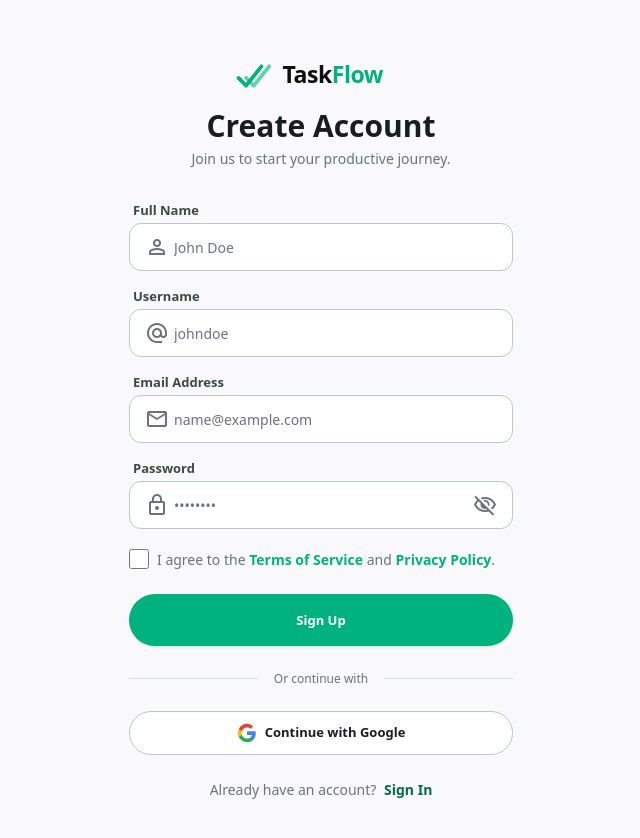
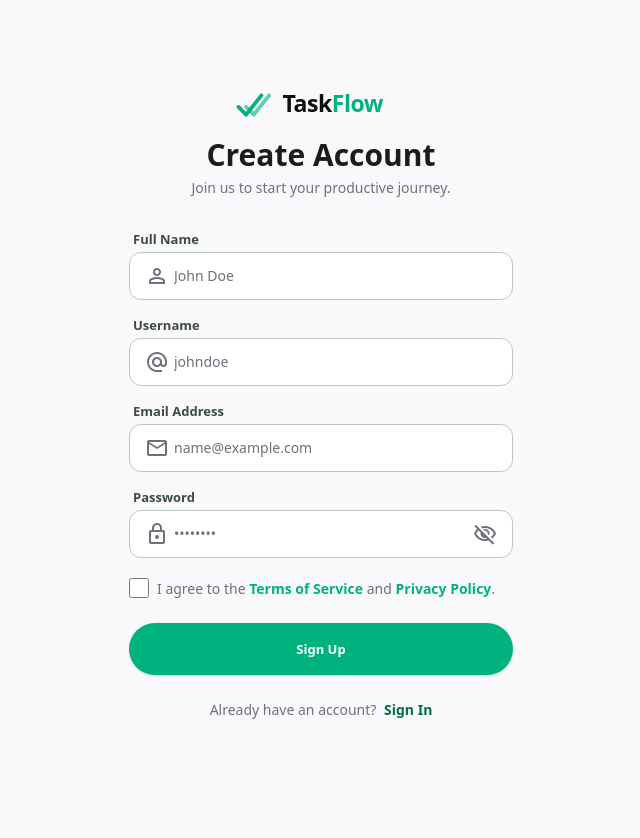
Before and after one commit to Taskflowbyfadhil/Taskflowbyfadhil, a Next.js app: page /register in a window 1280 px wide. Shown: the top 838 px of the page, without its empty margins (319-959 px from the left). After the commit the page ends 800 px from the top, so only its background shows below. Built offline with nearby package versions, Linux system fonts and the light colour scheme; no server answers.

Commit message:
fix: pembaharuan register

```diff
--- a/app/register/page.tsx
+++ b/app/register/page.tsx
@@ -51,26 +51,6 @@
       }
     } catch (err: any) {
       setError(err.message || 'Terjadi kesalahan saat pendaftaran.');
-      setIsLoading(false);
-    }
-  };
-
-  const handleGoogleLogin = async () => {
-    try {
-      setIsLoading(true);
-      const { error } = await supabase.auth.signInWithOAuth({
-        provider: 'google',
-        options: {
-          redirectTo: `${window.location.origin}/auth/callback`,
-        },
-      });
-
-      if (error) {
-        setError(error.message);
-        setIsLoading(false);
-      }
-    } catch (err: any) {
-      setError(err.message || 'Gagal terhubung dengan Google OAuth.');
       setIsLoading(false);
     }
   };
@@ -290,48 +270,6 @@
           </button>
         </form>
 
-        {/* Divider */}
-        <div className="mt-6 relative">
-          <div className="absolute inset-0 flex items-center">
-            <div className="w-full border-t border-[#bbcac0] opacity-50"></div>
-          </div>
-          <div className="relative flex justify-center text-sm">
-            <span className="px-4 text-[12px] text-[#6E717C] bg-[#f9f9fb]">
-              Or continue with
-            </span>
-          </div>
-        </div>
-
-        {/* Social Login Supabase Google OAuth */}
-        <div className="mt-6">
-          <button
-            className="w-full flex items-center justify-center gap-2 py-2 px-4 border border-[#bbcac0] rounded-full bg-white text-[13px] font-semibold text-[#1a1c1d] hover:bg-[#f3f3f5] focus:outline-none focus:ring-2 focus:ring-offset-2 active:scale-[0.98] transition-all duration-200 h-[44px]"
-            type="button"
-            onClick={handleGoogleLogin}
-            disabled={isLoading}
-          >
-            <svg className="h-5 w-5" viewBox="0 0 24 24" xmlns="http://www.w3.org/2000/svg">
-              <path
-                d="M22.56 12.25c0-.78-.07-1.53-.2-2.25H12v4.26h5.92c-.26 1.37-1.04 2.53-2.21 3.31v2.77h3.57c2.08-1.92 3.28-4.74 3.28-8.09z"
-                fill="#4285F4"
-              ></path>
-              <path
-                d="M12 23c2.97 0 5.46-.98 7.28-2.66l-3.57-2.77c-.98.66-2.23 1.06-3.71 1.06-2.86 0-5.29-1.93-6.16-4.53H2.18v2.84C3.99 20.53 7.7 23 12 23z"
-                fill="#34A853"
-              ></path>
-              <path
-                d="M5.84 14.09c-.22-.66-.35-1.36-.35-2.09s.13-1.43.35-2.09V7.07H2.18C1.43 8.55 1 10.22 1 12s.43 3.45 1.18 4.93l2.85-2.22.81-.62z"
-                fill="#FBBC05"
-              ></path>
-              <path
-                d="M12 5.38c1.62 0 3.06.56 4.21 1.64l3.15-3.15C17.45 2.09 14.97 1 12 1 7.7 1 3.99 3.47 2.18 7.07l3.66 2.84c.87-2.6 3.3-4.53 6.16-4.53z"
-                fill="#EA4335"
-              ></path>
-            </svg>
-            Continue with Google
-          </button>
-        </div>
-
         {/* Footer */}
         <div className="mt-6 text-center">
           <p className="text-[14px] leading-[21px] text-[#6E717C]">
```
